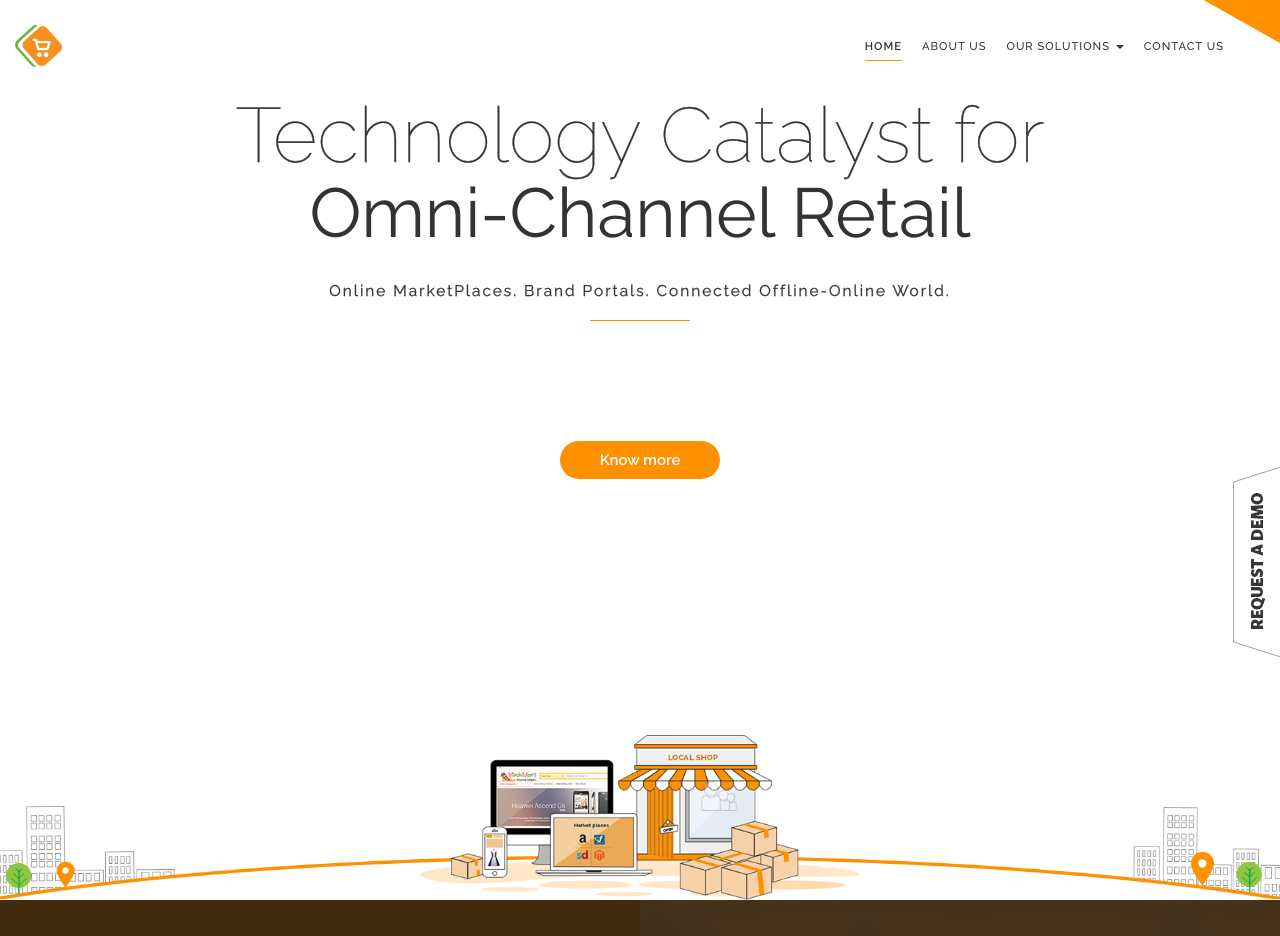
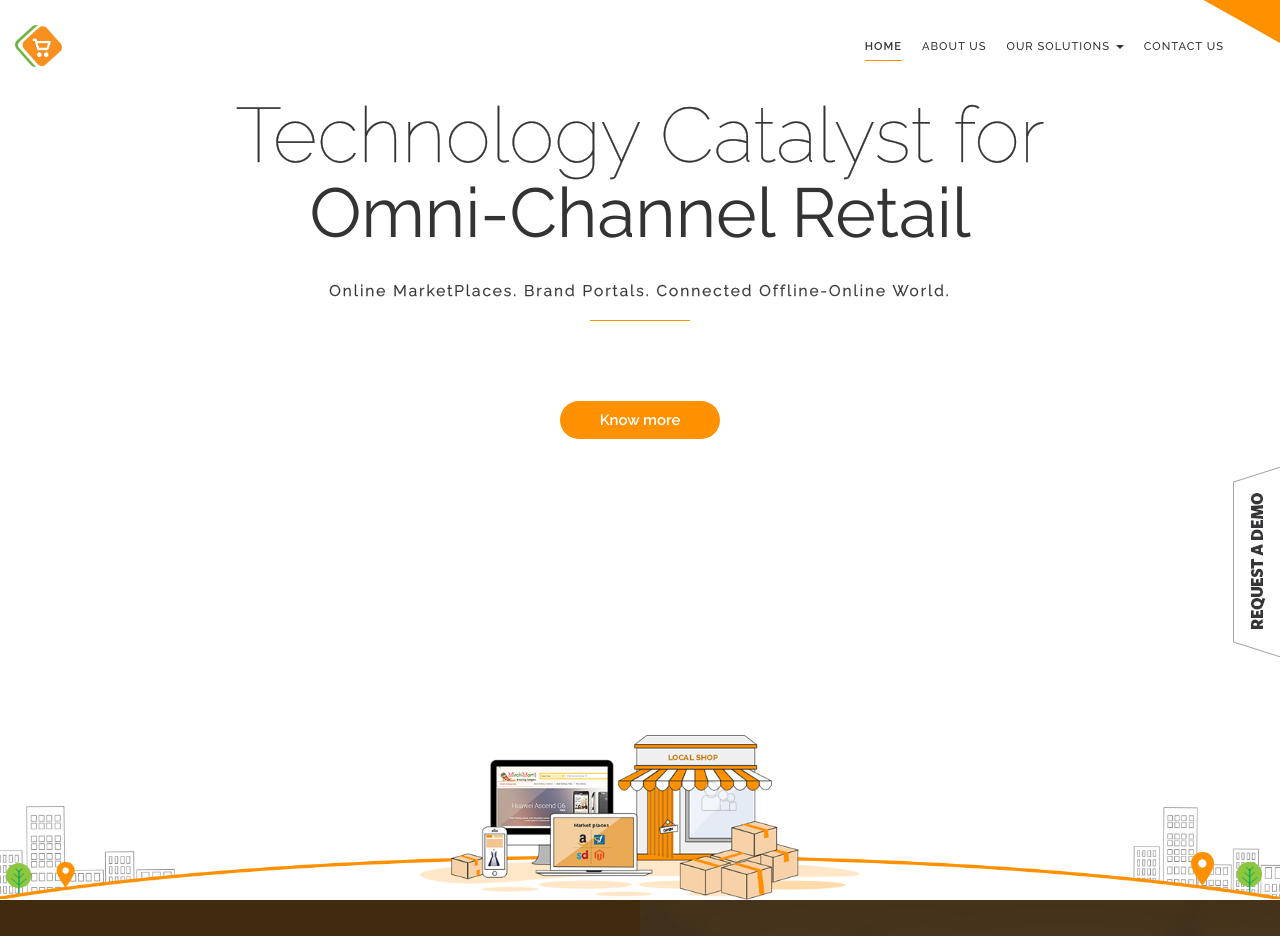
Before and after one commit to paxcom/paxcom.github.io, a Jekyll site: the page built from index.md, in a window 1280 px wide. Shown: the top 936 px of the page. Built offline with Jekyll 4.4.1, drawn with Linux system fonts in a browser that asks for light colours; comment, search, counter and statistics services are not loaded; grey boxes are pictures that could not be loaded.

Commit message:
update form email

```diff
--- a/_includes/contact-form.html
+++ b/_includes/contact-form.html
@@ -1,6 +1,6 @@
 <h2>Leave A Message</h2>
 <div class="row">
-<form id="contactform2" method="POST" action="https://formspree.io/gaurav.vashishth@paxcom.net">
+<form id="contactform2" method="POST" action="https://formspree.io/bd@paxcom.net">
 	<div class="top-space contact-us-from">
 
    <input type="text" name="_gotcha" style="display:none" />
--- a/_includes/request-a-demo.html
+++ b/_includes/request-a-demo.html
@@ -6,7 +6,7 @@
 	<i class="fa fa-comments-o"></i><br>
 	REQUEST A DEMO
 </div>
-<form id="contactform" method="POST" action="https://formspree.io/gaurav.vashishth@paxcom.net">
+<form id="contactform" method="POST" action="https://formspree.io/bd@paxcom.net">
 <input type="hidden" name="_subject" value="REQUEST A DEMO" />
 <div class="form-group"><input type="text" placeholder="Full Name*" name="Name" class="form-control" required></div>
 <div class="form-group"><input type="tel" placeholder="Phone number*" name="Phone number" class="form-control" required></div>
--- a/_includes/signup-request.html
+++ b/_includes/signup-request.html
@@ -1,7 +1,7 @@
 <div class="signup-request">
 	<div class="container">
     	<div class="row">
-        	<form id="contactform3" method="POST" action="https://formspree.io/gaurav.vashishth@paxcom.net">
+        	<form id="contactform3" method="POST" action="https://formspree.io/bd@paxcom.net">
         	<h3 class="text-center">Signup for a trial account</h3>
             <input type="hidden" name="_subject" value="New Signup for a trial account" />
             <div class="col-md-2 col-sm-3 col-md-offset-2">
--- a/css/style.css
+++ b/css/style.css
@@ -1422,7 +1422,7 @@
 /*------------------------RAJU CSS EDIT HERE --------------------------------*/
 #carousel-example-generic .btn-more {
 	font-size: 15px;
-	margin: 120px 0px 0px 0px;
+	margin: 80px 0px 0px 0px;
 	padding: 8px 40px;
 }
 #carousel-example-generic .btn-more {
```
